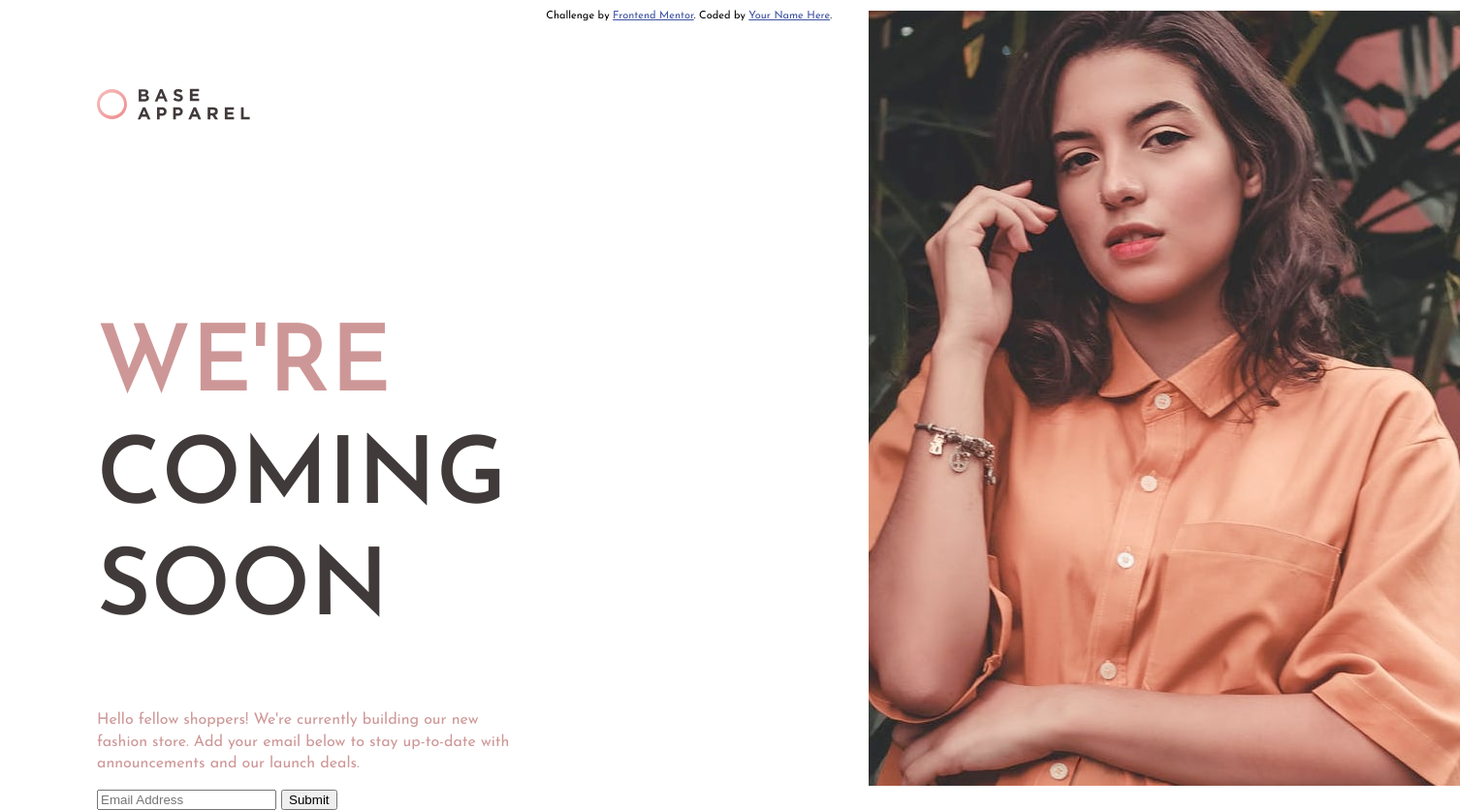
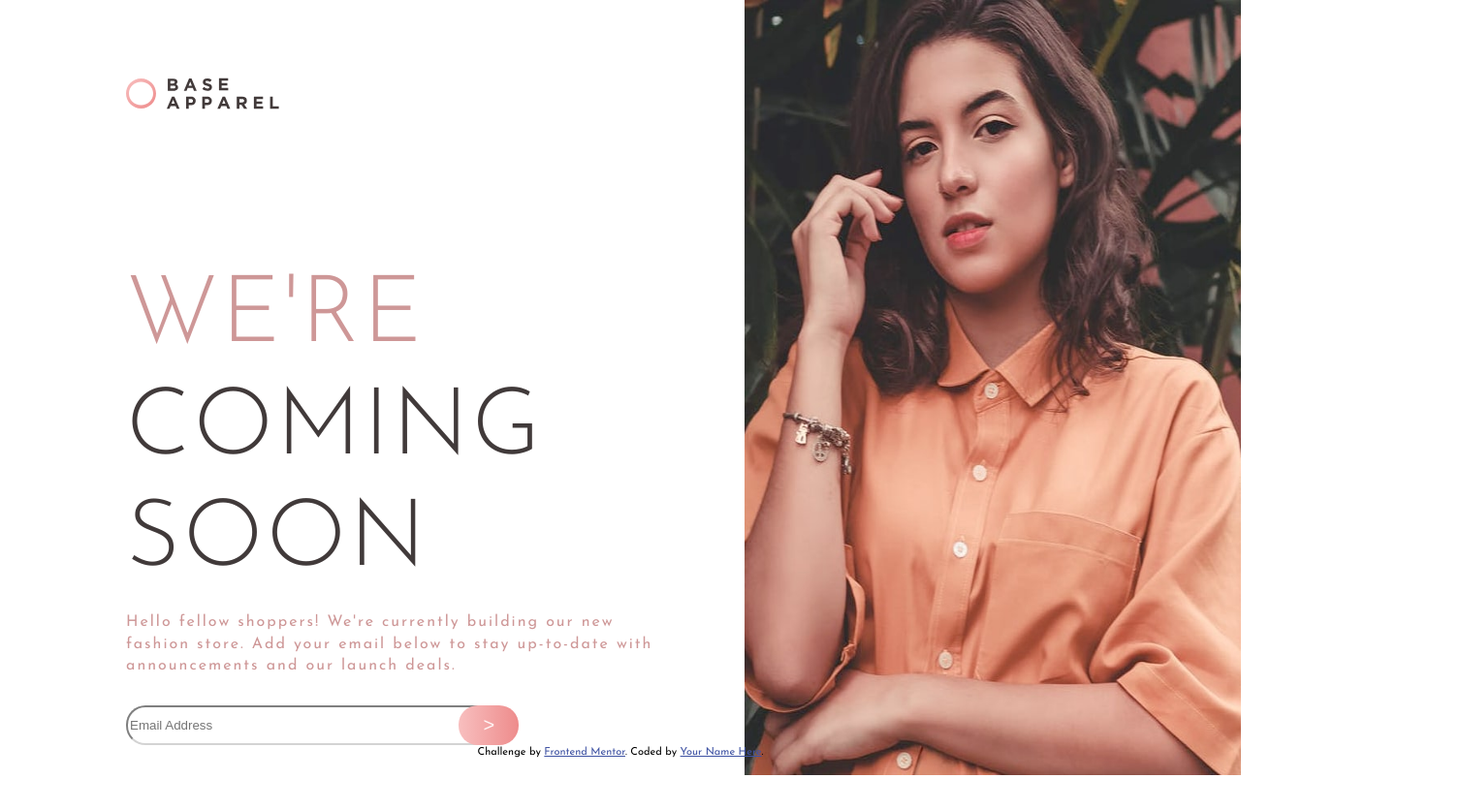
Before and after one commit to applewhite504/base-apparel-coming-soon-master, a plain HTML site: page index.html in a window 1280 px wide. Shown: the whole page at 97% size, 1506 px wide, since content can reach past the window. After the commit the page ends 800 px from the top, so only its background shows below. Drawn offline with Linux system fonts and the light colour scheme.

Commit message:
refined styling

```diff
--- a/index.html
+++ b/index.html
@@ -32,14 +32,13 @@
   <!-- Email Address -->
   <form>
     <input type="email" id="email"  placeholder="Email Address">
-    <input type="submit">
+    <button class="button">&gt;</button>
   </form>
 </div>
   <div class="image">
     <img src="images/hero-desktop.jpg" alt="model posing">
-
 </div>
-  <footer>
+  <footer id="footer">
     <p class="attribution">
       Challenge by <a href="https://www.frontendmentor.io?ref=challenge" target="_blank">Frontend Mentor</a>.
       Coded by <a href="#">Your Name Here</a>.
--- a/style.css
+++ b/style.css
@@ -11,7 +11,7 @@ body {
 
 .container {
     float: left;
-    /* margin-right: auto;*/
+    margin-left: 30px;
 }
 
 .logo {
@@ -22,11 +22,17 @@ body {
 .title {
     text-transform: uppercase;
     padding-left: 100px;
-    padding-top: 130px;
+    padding-top: 90px;
     font-size: 3em;
     color: hsl(0, 6%, 24%);
     line-height: 1.2;
-    font-weight: 200;
+    /* font-weight: lighter;
+    letter-spacing: 3px; */
+}
+
+h1 {
+    font-weight: lighter;
+    letter-spacing: 3px;
 }
 
 span {
@@ -36,21 +42,61 @@ span {
 .main {
     color: hsl(0, 36%, 70%);
     padding-left: 100px;
+    margin-top: -50px;
     font-size: 16px;
     line-height: 1.4;
+    letter-spacing: 2px;
 }
+
 
 form {
     padding-left: 100px;
+    margin-top: 30px;
     font-size: 16px;
 }
 
-.image {
+#email {
+    width: 70%;
+    border-radius: 20px;
+    height: 35px;
+    border-color: lightgray;
+    position: relative;
+    color: red;
+}
+
+
+.button {
+    position: absolute;
+    background: linear-gradient(to right, hsl(0, 80%, 86%) 0%,hsl(0, 74%, 74%) 100%);
+    /* height: 35px; */
+    border: none;
+    border-radius: 20px;
+    z-index: 4;
+    color: hsl(0, 100%, 98%);
+    padding: 9px 25px;
+    text-align: center;
+    text-decoration: none;
+    display: inline-block;
+    font-size: 20px;
+    /* margin: 4px 2px; */
+    cursor: pointer;
+    transform: translate(-45px)
+
+  }
+
+.image img {
     float: right;
-    margin-left: auto;
+    margin: 0 0 0 auto;
     /* align-items: center;
     justify-content: right; */
-    width: 30%;
-    height: 100%;
+    width: 40%;
+    height: 100vh;
 
 }
+
+#footer {
+    position: absolute;
+    bottom: 0;
+    width: 100%;
+    height: 2.5rem;            /* Footer height */
+  }
```
